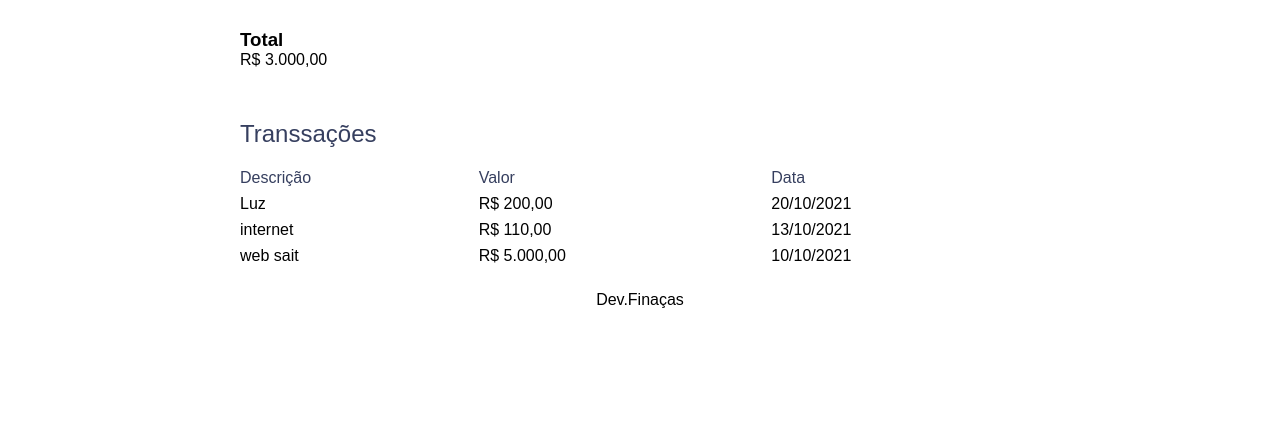
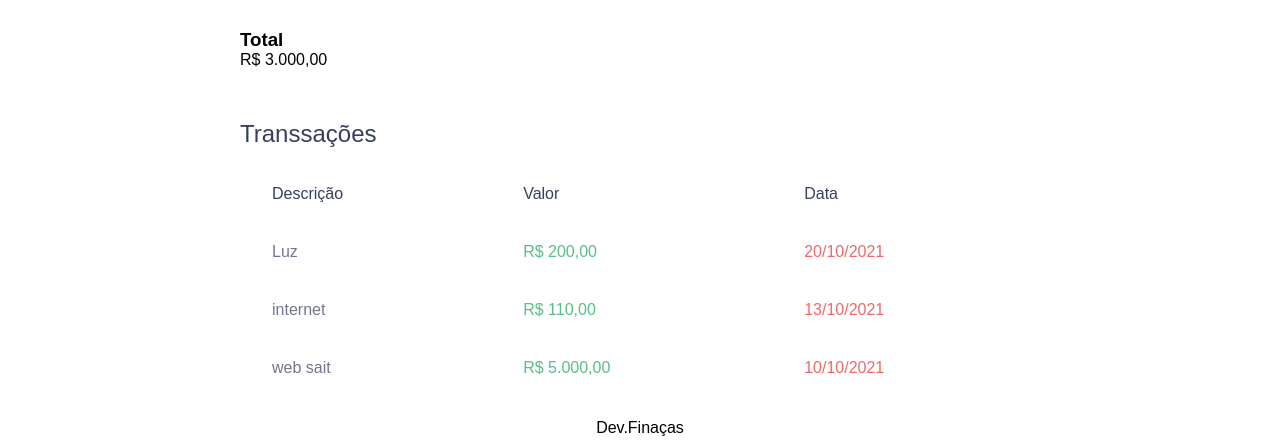
Before and after one commit to WagnerFelten19/MLW.rockeseat, a plain HTML site: page finanças/index.html in a window 1280 px wide. Shown: the part 437-884 px from the top of the page. Before the commit the page ends 800 px from the top, so only its background shows below. Drawn offline with Linux system fonts and the light colour scheme.

Commit message:
finalizado primeira pagina

```diff
--- a/finanças/index.html
+++ b/finanças/index.html
@@ -48,19 +48,19 @@
 
                 <tbody>
                     <tr>
-                        <td>Luz</td>
-                        <td>R$ 200,00</td>
-                        <td>20/10/2021</td>
+                        <td class="saida">Luz</td>
+                        <td class="entrada">R$ 200,00</td>
+                        <td class="data">20/10/2021</td>
                     </tr>
 
                     <tr>
-                        <td>internet</td>
-                        <td>R$ 110,00</td>
-                        <td>13/10/2021</td>
+                        <td class="saida">internet</td>
+                        <td class="entrada">R$ 110,00</td>
+                        <td class="data">13/10/2021</td>
                     </tr>
-                        <td>web sait</td>
-                        <td>R$ 5.000,00</td>
-                        <td>10/10/2021</td>
+                        <td class="saida">web sait</td>
+                        <td class="entrada">R$ 5.000,00</td>
+                        <td class="data">10/10/2021</td>
                     <tr>
 
                     </tr>
--- a/finanças/style.css
+++ b/finanças/style.css
@@ -86,12 +86,39 @@ h2{
 table th{
     background: white;
     font-weight: normal;
+    padding: 1rem 2rem;
     text-align: left;
     color: var(--dark-blue);
 }
 
 table td{
     background: white;
+    padding: 1rem 2rem;
+}
+
+table tbody tr{
+    opacity: 0.7;
+}
+
+table tbody tr:hover{
+    opacity: 1;
+}
+
+table thead tr th:first-child,
+table tbody tr td:first-child{
+    border-radius: 0.25rem 0 0 0.25rem;
+}
+
+td.saida{
+    color: var(--dark-blue);
+}
+
+td.entrada{
+    color: #12a454;
+}
+
+td.data{
+    color: #e92929;
 }
 
 /* roda pe  */
```
